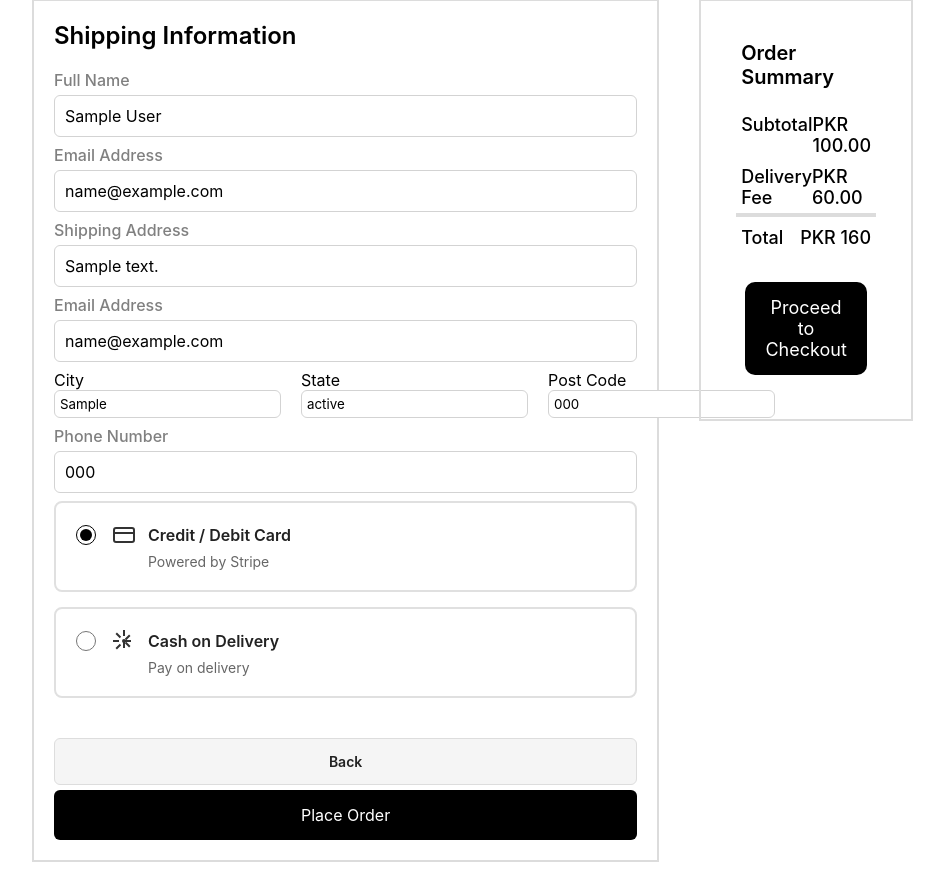
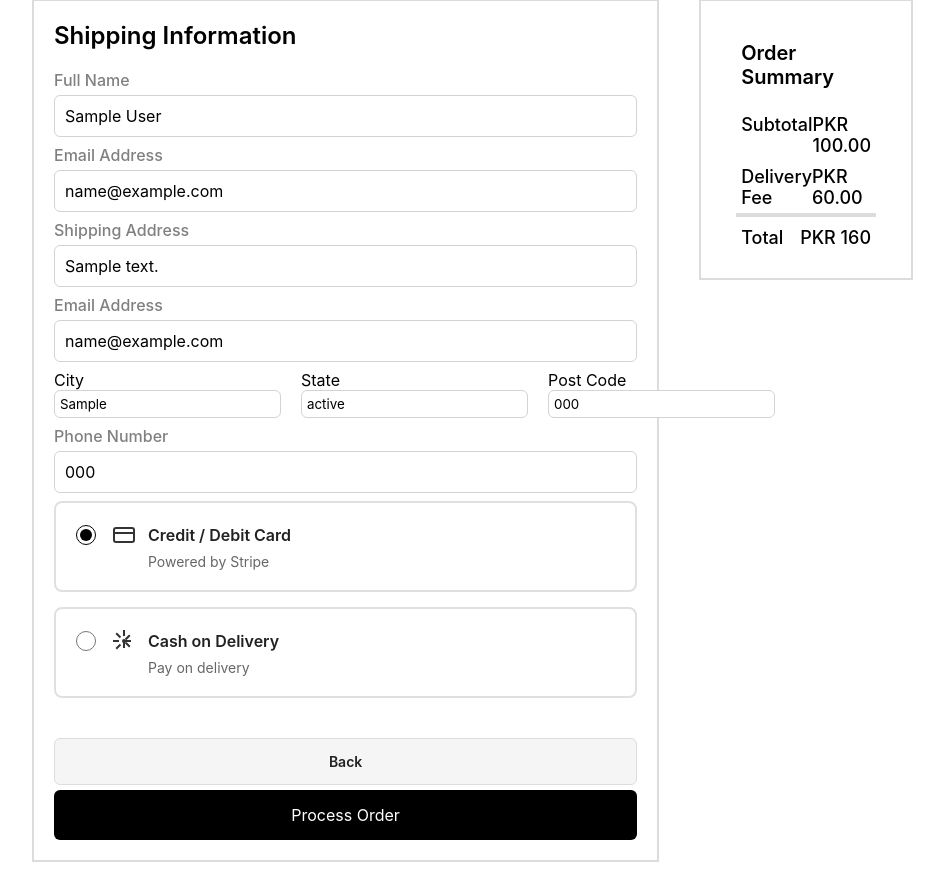
Before and after one commit to Hamzah-Amir/Cartify, a Django app: page /cart/checkout/ in a window 1280 px wide. Shown: the part 93-975 px from the top of the page, without its empty margins (180-1124 px from the left). Run offline with Django 5.2, Linux system fonts and the light colour scheme; a user stored in the database is signed in; tables that the repository leaves empty hold one stand-in row (values such as "Sample post"); parts of the project's set-up code (start-up, migrations or seed data) failed here and were passed over.

Commit message:
changed name of some btns

```diff
--- a/templates/cart/checkout.html
+++ b/templates/cart/checkout.html
@@ -100,7 +100,7 @@
                 {% endif %}
             </div>
             </div>
-            <button type="submit" class="btn btn-primary">Place Order</button>
+            <button type="submit" class="btn btn-primary">Process Order</button>
         </form>
     </section>
     <section class="checkout-summary">
@@ -120,11 +120,6 @@
             <div>Total</div>
             <div>PKR {{total_price|add:delivery_fee }}</div>
         </div>
-        <div class="checkout-btn">
-            {% comment %} <a href="{% url " process_checkout" %}"> {% endcomment %}
-                <button class='checkout-btn'>Proceed to Checkout</button>
-            {% comment %} </a> {% endcomment %}
-        </div>
     </section>
 </section>
 {% endblock body %}
--- a/templates/seller/order_detail.html
+++ b/templates/seller/order_detail.html
@@ -42,7 +42,7 @@
                     </span>
 
                     {% if order.status != "completed" %}
-                    <form method="post" action="{% url 'orders' %}" class="confirm-shipment-form">
+                    <form method="post" action="{% url 'confirm_shipment' %}" class="confirm-shipment-form">
                         {% csrf_token %}
                         <input type="hidden" name="order_id" value="{{ order.id }}">
                         <input type="hidden" name="action" value="confirm_shipment">
```
